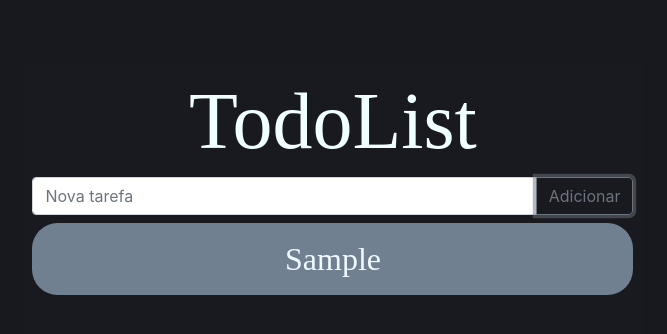
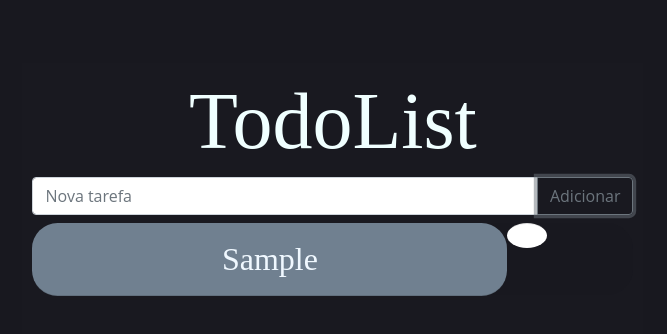
Before and after one commit to ufgohorse/TodoList, a plain HTML site: page index.html in a window 1280 px wide. Both pictures are taken after typing "Sample" into the empty fields and a click on the button "Adicionar". Shown: the whole page, without its empty margins (288-955 px from the left). Drawn offline with nearby package versions, Linux system fonts and the light colour scheme; a web font is replaced by a local one.

Commit message:
botao do checkbox

```diff
--- a/index.css
+++ b/index.css
@@ -1,3 +1,17 @@
+/* css reset */
+* {
+    margin: 0;
+    padding: 0;
+    border: 0;
+}
+body {
+    font-family: "Open Sans", sans-serif;
+}
+    ul, ol, li {
+        list-style: none;
+    }
+/* fim do css reset */
+
 @font-face {
   font-family: ice;
   src: url("IceValley.otf");
@@ -35,6 +49,7 @@ body {
   bottom: 0;
   float: right;
 }
+
 .tasks {
   position: relative;
   font-family: ice;
@@ -44,18 +59,32 @@ body {
 }
 
 #task {
+  position: relative;
   background-color: slategray;
   border-radius: 0.8em;
+  width: 79%;
+  -ms-word-break: break-all;
+     word-break: break-all;
+  float: left;
 }
 
 #taskList {
+  position: relative;
   background-color: rgb(24, 24, 31);
   border-radius: 0.8em;
+  padding: 1  0% 0%;
+  width: 100%;
   color: aliceblue;
+  display: inline-block;
 }
-.cheka {
-  float: right;
-  width: 17px;
-  height: 17px;
-  border-radius: 5%;
+
+#cheka {
+  position: relative;
+  vertical-align: middle;
+  float: left;
+  border-radius: 50%;
 }
+
+#cheka:focus {
+  outline:0;
+}
--- a/index.html
+++ b/index.html
@@ -27,6 +27,7 @@
             placeholder="Nova tarefa"
             aria-label="Recipient's username"
             aria-describedby="button-addon2"
+            onkeyup="keyEvent()"
           />
           <div class="input-group-append">
             <button
--- a/script.js
+++ b/script.js
@@ -1,7 +1,28 @@
 var id = 0;
 var empty = 1;
 const listaTodos = [];
+const listaChecks = [];
 const input = document.querySelector("#item");
+
+//funcao executada ao dar checklist
+function check(id){
+    var check = document.getElementsByClassName("c"+id)[0];
+  if(listaChecks[id] == 0){
+    check.style.backgroundColor = "green";
+    listaChecks[id] = 1;
+  } else {
+    check.style.backgroundColor = "white";
+    listaChecks[id] = 0;
+  }
+}
+
+//funcao executada ao dar enter com input ativo
+function keyEvent(){
+  key = event.keycode || event.which;
+  if(key == 13){
+    adicionarTodo();
+  }
+}
 
 //funcao executada ao clicar no botao
 function adicionarTodo() {
@@ -31,10 +52,20 @@ function adicionarItemLista() {
   //pega o elemento no html onde a lista será mostrada
   let lista = document.querySelector("#taskList");
   //'constroi' o elemento com o valor do input
-  let itemLista = `<li class="t${id} list-group-item" id="task">${
-    input.value
-  }</li>`;
-  lista.insertAdjacentHTML("beforeend", itemLista);
+  let itemLista = document.createElement("li");
+  let checkBox = document.createElement("button");
+
+  itemLista.setAttribute("class", "t"+id+" list-group-item");
+  itemLista.setAttribute("id", "task");
+  itemLista.innerHTML = input.value;
+  lista.appendChild(itemLista);
+
+  checkBox.setAttribute("class", "c"+id+" list-group-item");
+  checkBox.setAttribute("id", "cheka");
+  checkBox.setAttribute("onclick", "check("+id+")");
+  listaChecks.push(0);
+  lista.appendChild(checkBox);
+
   //atualiza o id do item da lista
   id++;
   //adiciona item no array
```
